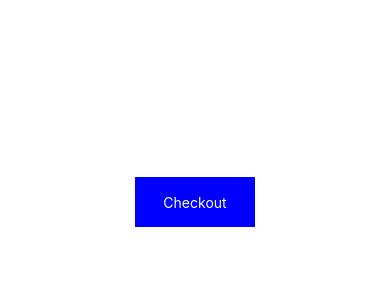
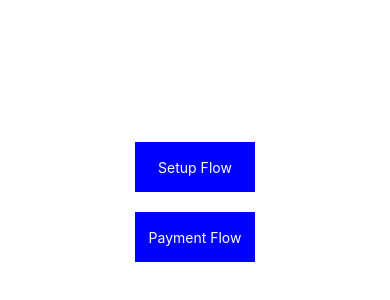
Before and after one commit to NAVEENCHVSPOP/dojoSample, a React Native app in the folder DojoSample/: screen / in a window 390 px wide. Shown: the part 220-520 px from the top of the page. Built offline with nearby package versions, Linux system fonts and the light colour scheme.

Commit message:
Apple pay functional code

```diff
--- a/DojoSample/App.js
+++ b/DojoSample/App.js
@@ -8,22 +8,46 @@
 
 import React from 'react';
 import {View, StyleSheet, TouchableOpacity, Text, Alert} from 'react-native';
-import {startSetupFlow} from '@dojo-engineering/react-native-pay-sdk';
+import {
+  startSetupFlow,
+  startPaymentFlow,
+} from '@dojo-engineering/react-native-pay-sdk';
 
 const App = () => {
   const handleCheckout = () => {
     startSetupFlow({
-      intentId: 'si_sandbox_6ZslI6tkLkWbubqlASahEw',
+      intentId: 'si_sandbox_ctAf6U4pNkqmMRx0UQ7W6w',
     }).then(res => {
-      Alert.alert(`Result: ` + res);
-      console.log(`Result: ` + res);
+      Alert.alert(`Setup intent result: ` + res);
+      console.log(`Setup intent result: ` + res);
     });
   };
+
+  const handlePaymentIntentPress = () => {
+    startPaymentFlow({
+      intentId: 'pi_sandbox_dcWwbxf6sUGU5yKe0MlZ5g',
+      applePayMerchantId: 'merchant.com.derwentlondon.dl.sandbox',
+    }).then(res => {
+      Alert.alert(`Payment intent result: ` + res);
+      console.log(`Payment intent result: ` + res);
+    });
+  };
+
+  // function getAppleMerchantId() {
+  //   let merchantId = `merchant.com.derwentlondon.dl.sandbox`;
+  //   return merchantId;
+  // }
 
   return (
     <View style={styles.mainViewStyle}>
       <TouchableOpacity style={styles.btnViewStyle} onPress={handleCheckout}>
-        <Text style={styles.txtStyle}>Checkout</Text>
+        <Text style={styles.txtStyle}>Setup Flow</Text>
+      </TouchableOpacity>
+
+      <TouchableOpacity
+        style={styles.btnView2Style}
+        onPress={handlePaymentIntentPress}>
+        <Text style={styles.txtStyle}>Payment Flow</Text>
       </TouchableOpacity>
     </View>
   );
@@ -42,6 +66,14 @@ const styles = StyleSheet.create({
     justifyContent: 'center',
     alignItems: 'center',
   },
+  btnView2Style: {
+    marginTop: 20,
+    width: 120,
+    height: 50,
+    backgroundColor: 'blue',
+    justifyContent: 'center',
+    alignItems: 'center',
+  },
   txtStyle: {
     color: 'white',
   },
```
